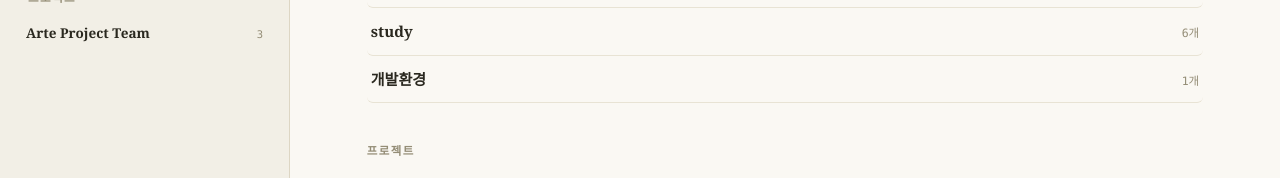
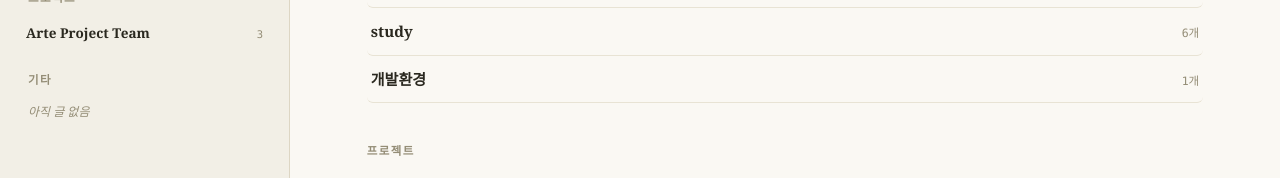
Before and after one commit to dlrkdxor0821/dlrkdxor0821.github.io, a Next.js app in the folder site/: page / in a window 1280 px wide. Shown: the part 355-533 px from the top of the page. Built offline with nearby package versions, Linux system fonts and the light colour scheme; a web font is replaced by a local one.

Commit message:
feat: 빈 그룹도 사이드바에 표시 (글 없으면 '아직 글 없음')

```diff
--- a/site/app/components/Sidebar.tsx
+++ b/site/app/components/Sidebar.tsx
@@ -36,7 +36,6 @@ export default function Sidebar({ projects, groups }: { projects: Project[]; gro
         {projects.length === 0 && <div className="rail__none">카테고리 없음</div>}
         {groups.map((groupName) => {
           const group = projects.filter((p) => p.type === groupName);
-          if (group.length === 0) return null;
           const href = `/groups/${encodeURIComponent(groupName)}`;
           return (
             <section className="rail__section" key={groupName}>
@@ -46,7 +45,10 @@ export default function Sidebar({ projects, groups }: { projects: Project[]; gro
               >
                 {groupName}
               </Link>
-              {group.map((p) => {
+              {group.length === 0 ? (
+                <div className="rail__empty">아직 글 없음</div>
+              ) : (
+                group.map((p) => {
                   const isActiveCategory = pathname === `/projects/${encodeURIComponent(p.name)}`;
                   return (
                     <Link
@@ -58,7 +60,8 @@ export default function Sidebar({ projects, groups }: { projects: Project[]; gro
                       <span className="rail__proj-count">{p.logs.length}</span>
                     </Link>
                   );
-              })}
+                })
+              )}
             </section>
           );
         })}
--- a/site/app/globals.css
+++ b/site/app/globals.css
@@ -240,6 +240,7 @@ a { color: inherit; text-decoration: none; }
 .rail__heading--link:hover,
 .rail__heading--link.is-active { color: var(--accent-2); }
 .rail__none { font-size: 14px; color: var(--text-3); padding: 4px 12px; font-style: italic; }
+.rail__empty { font-size: 12px; color: var(--text-3); padding: 3px 12px 6px; font-style: italic; }
 
 .rail__proj-name {
   flex: 1;
```
Lines whose indentation alone changed are shown as unchanged.
